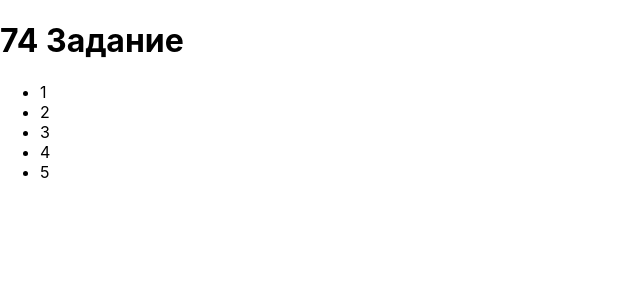
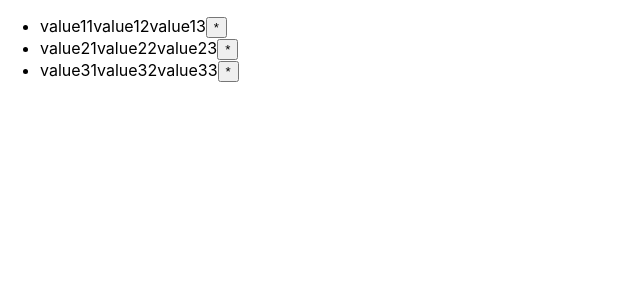
Before and after one commit to Vilen-lfk/React_tasks, a React (Create React App) app: page / in a window 1280 px wide. Shown: the top 300 px of the page, without its empty margins (0-640 px from the left). Built offline with nearby package versions, Linux system fonts and the light colour scheme.

Commit message:
75-76 tasks

```diff
--- a/src/App4.js
+++ b/src/App4.js
@@ -15,6 +15,38 @@ function App() {
 			{note}
 		</li>;
 	});
+	//75
+	const initNotes = [
+		{
+			id: 'GYi9G_uC4gBF1e2SixDvu',
+			prop1: 'value11',
+			prop2: 'value12',
+			prop3: 'value13',
+		},
+		{
+			id: 'IWSpfBPSV3SXgRF87uO74',
+			prop1: 'value21',
+			prop2: 'value22',
+			prop3: 'value23',
+		},
+		{
+			id: 'JAmjRlfQT8rLTm5tG2m1L',
+			prop1: 'value31',
+			prop2: 'value32',
+			prop3: 'value33',
+		},
+	];
+	const [vils, setVils] = useState(initNotes);
+	function addVils(){
+		setVils([...vils, vils.length + 1]);
+	}
+	const res = vils.map(vil => {
+		return <li key={vil.id}>
+			<span>{vil.prop1}</span>
+			<span>{vil.prop2}</span>
+			<span>{vil.prop3}</span>
+		</li>;
+	});
 	return (
 	<>
 		<div>
@@ -24,6 +56,13 @@ function App() {
 				{result}
 			</ul>
 		</div>
+		<div>
+			<h1>75 Задание</h1>
+			<ul>
+				{res}
+				<button onClick={addVils}>Добавить элемент</button>
+			</ul>
+		</div>
 	</>
 	);
 }
--- /dev/null
+++ b/src/App5.js
@@ -0,0 +1,56 @@
+import React, { useState } from 'react';
+
+function App() {
+    const initNotes = [
+        {
+            id: 'GYi9G_uC4gBF1e2SixDvu',
+            prop1: 'value11',
+            prop2: 'value12',
+            prop3: 'value13',
+        },
+        {
+            id: 'IWSpfBPSV3SXgRF87uO74',
+            prop1: 'value21',
+            prop2: 'value22',
+            prop3: 'value23',
+        },
+        {
+            id: 'JAmjRlfQT8rLTm5tG2m1L',
+            prop1: 'value31',
+            prop2: 'value32',
+            prop3: 'value33',
+        },
+    ];
+    const [notes, setNotes] = useState(initNotes);
+
+    function doSmth(id) {
+		setNotes(notes.map(note => {
+			if (note.id === id) {
+				note.prop1 += '!';
+				note.prop2 += '!';
+				note.prop3 += '!';
+			}
+
+			return note;
+		}));
+	}
+	const result = notes.map(note => {
+		return <li key={note.id}>
+			<span>{note.prop1}</span>
+			<span>{note.prop2}</span>
+			<span>{note.prop3}</span>
+
+			<button onClick={() => doSmth(note.id)}>
+				*
+			</button>
+		</li>;
+	});
+
+	return <div>
+		<ul>
+			{result}
+		</ul>
+	</div>;
+}
+
+export default App;
--- a/src/index.js
+++ b/src/index.js
@@ -1,7 +1,7 @@
 import React from 'react';
 import ReactDOM from 'react-dom/client';
 import './index.css';
-import App from './App4';
+import App from './App5';
 import reportWebVitals from './reportWebVitals';
 
 const root = ReactDOM.createRoot(document.getElementById('root'));
```
